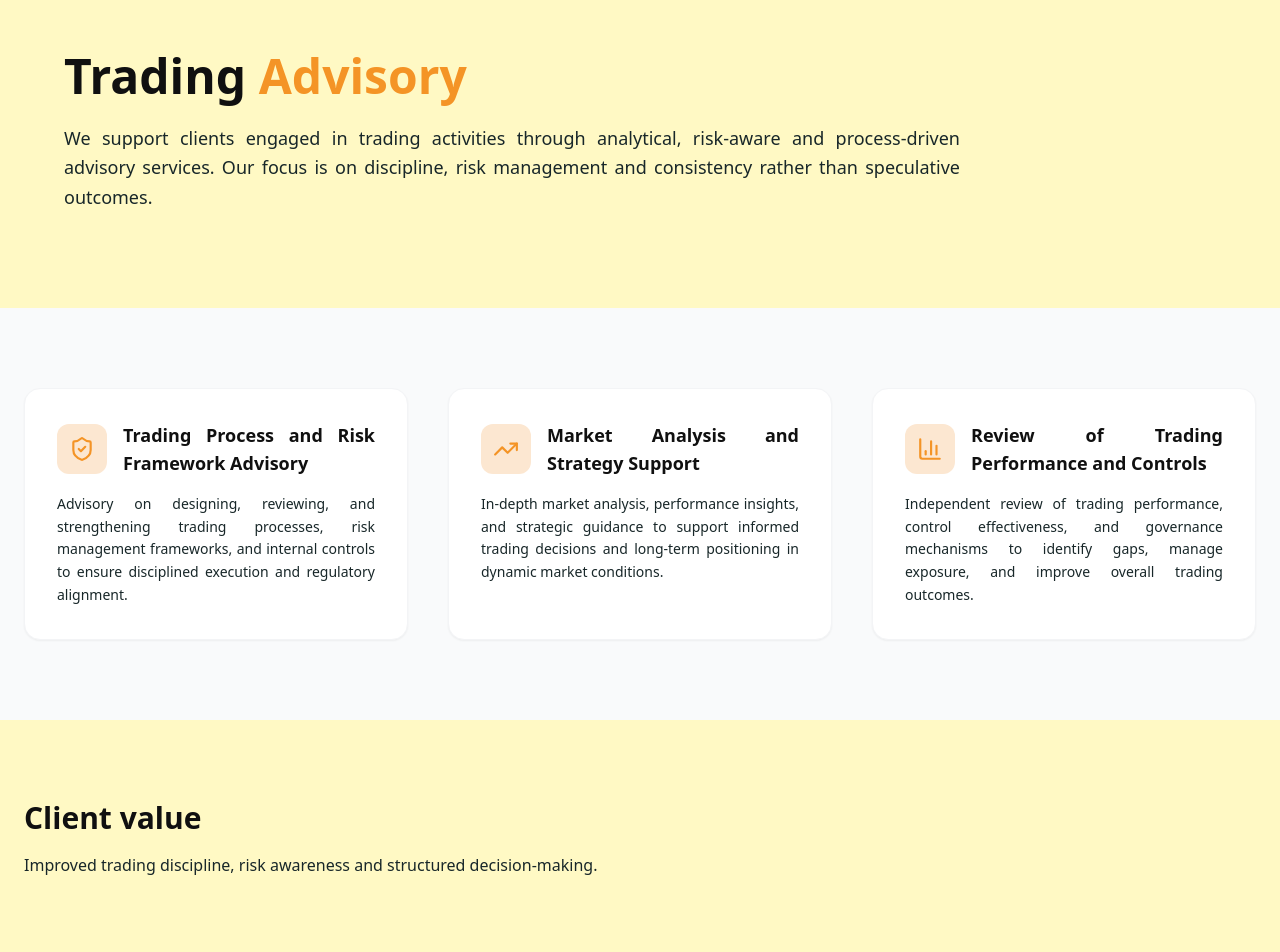
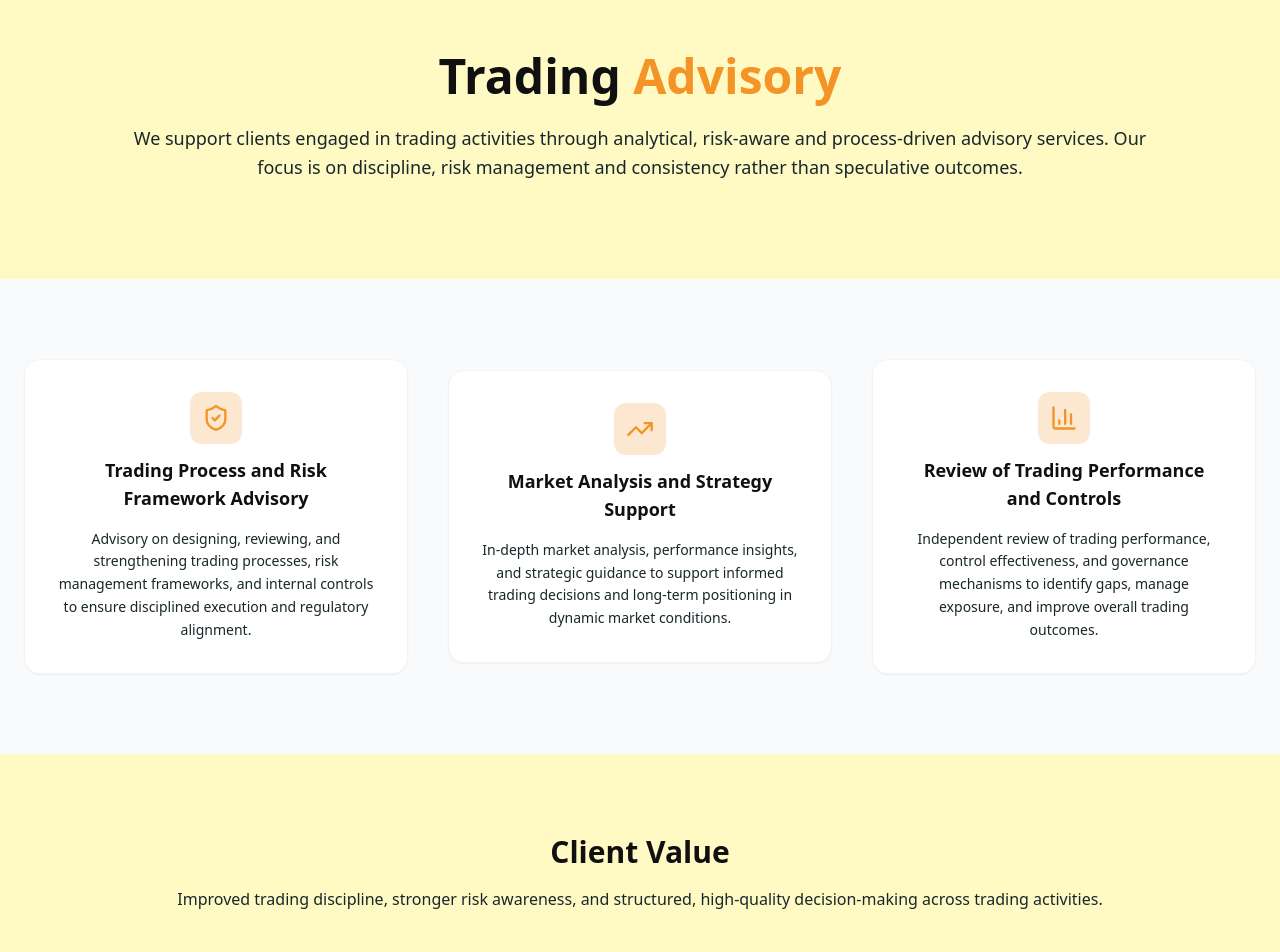
Before and after one commit to Peehu1308/Askca_website, a React (Vite) app: page /trading in a window 1280 px wide. Shown: the part 140-1092 px from the top of the page. Built offline with nearby package versions, Linux system fonts and the light colour scheme.

Commit message:
Update trading.jsx

```diff
--- a/src/mini_screens/trading.jsx
+++ b/src/mini_screens/trading.jsx
@@ -1,24 +1,26 @@
 import React from "react";
-import { Briefcase, LineChart, Landmark, FileCheck, BarChart3, TrendingUp, ShieldCheck } from "lucide-react";
+import {
+  BarChart3,
+  TrendingUp,
+  ShieldCheck,
+} from "lucide-react";
 
 const services = [
   {
     title: "Trading Process and Risk Framework Advisory",
     desc: "Advisory on designing, reviewing, and strengthening trading processes, risk management frameworks, and internal controls to ensure disciplined execution and regulatory alignment.",
-  icon: ShieldCheck, // Risk, governance, controls
+    icon: ShieldCheck,
   },
   {
     title: "Market Analysis and Strategy Support",
     desc: "In-depth market analysis, performance insights, and strategic guidance to support informed trading decisions and long-term positioning in dynamic market conditions.",
-  icon: TrendingUp, // Markets, trends, strategy
+    icon: TrendingUp,
   },
   {
     title: "Review of Trading Performance and Controls",
     desc: "Independent review of trading performance, control effectiveness, and governance mechanisms to identify gaps, manage exposure, and improve overall trading outcomes.",
-  icon: BarChart3, // Performance tracking & review
+    icon: BarChart3,
   },
-
-
 ];
 
 const Trading = () => {
@@ -27,34 +29,37 @@ const Trading = () => {
 
       {/* HERO */}
       <section className="px-6 md:px-12 py-24 bg-[#FFF9C4]">
-        <div className="max-w-6xl mx-auto">
+        <div className="max-w-5xl mx-auto text-center">
           <h1 className="text-5xl font-semibold mb-6">
             Trading <span className="text-[#F49426]">Advisory</span>
           </h1>
-          <p className="text-lg text-[#182729] leading-relaxed max-w-4xl">
-            We support clients engaged in trading activities through analytical, risk-aware and process-driven advisory services. Our focus is on discipline, risk management and consistency rather than speculative outcomes.
+          <p className="text-lg text-[#182729] leading-relaxed mx-auto">
+            We support clients engaged in trading activities through analytical,
+            risk-aware and process-driven advisory services. Our focus is on
+            discipline, risk management and consistency rather than speculative outcomes.
           </p>
         </div>
       </section>
 
-      {/* SERVICES GRID */}
+      {/* SERVICES */}
       <section className="max-w-7xl mx-auto px-6 py-20">
-        <div className="grid md:grid-cols-3 gap-10">
+        <div className="grid gap-10 md:grid-cols-3 place-items-center">
           {services.map((item, idx) => {
             const Icon = item.icon;
             return (
               <div
                 key={idx}
-                className="bg-white border border-gray-100 rounded-2xl p-8 shadow-sm hover:shadow-md transition"
+                className="bg-white border border-gray-100 rounded-2xl p-8 shadow-sm hover:shadow-md transition max-w-sm text-center"
               >
-                <div className="flex items-center gap-4 mb-4">
-                  <div className="p-3 rounded-xl bg-[#FCE7D1]">
-                    <Icon size={26} className="text-[#F49426]" />
+                <div className="flex flex-col items-center mb-4">
+                  <div className="p-3 rounded-xl bg-[#FCE7D1] mb-3">
+                    <Icon size={28} className="text-[#F49426]" />
                   </div>
                   <h3 className="text-lg font-semibold">
                     {item.title}
                   </h3>
                 </div>
+
                 <p className="text-sm text-[#182729] leading-relaxed">
                   {item.desc}
                 </p>
@@ -64,20 +69,17 @@ const Trading = () => {
         </div>
       </section>
 
-
-
-
+      {/* CLIENT VALUE */}
       <section className="bg-[#FFF9C4]">
-        <div className="max-w-7xl mx-auto px-6 py-20">
+        <div className="max-w-5xl mx-auto px-6 py-20 text-center">
           <h2 className="text-3xl font-semibold mb-4">
-            Client value
+            Client Value
           </h2>
 
-          <p className="text-[#182729] leading-relaxed mb-8 max-w-4xl">
-            Improved trading discipline, risk awareness and structured decision-making.
+          <p className="text-[#182729] leading-relaxed mx-auto">
+            Improved trading discipline, stronger risk awareness, and structured,
+            high-quality decision-making across trading activities.
           </p>
-
-
         </div>
       </section>
 
```
Lines whose indentation alone changed are shown as unchanged.
